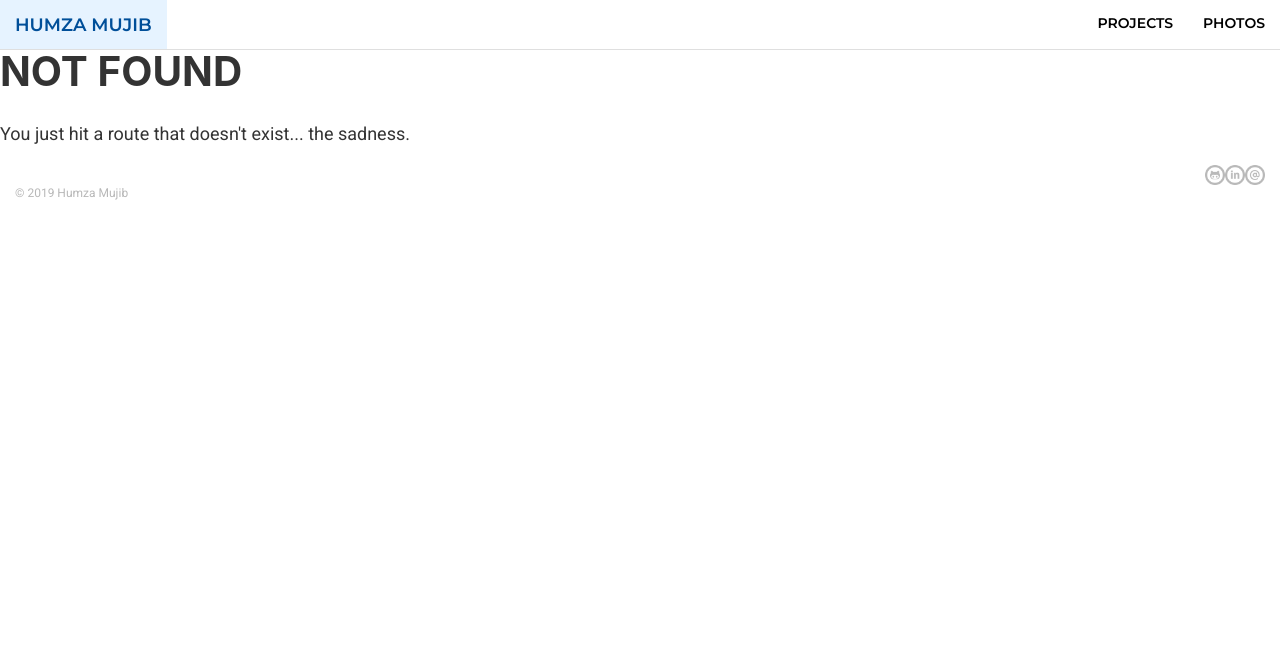
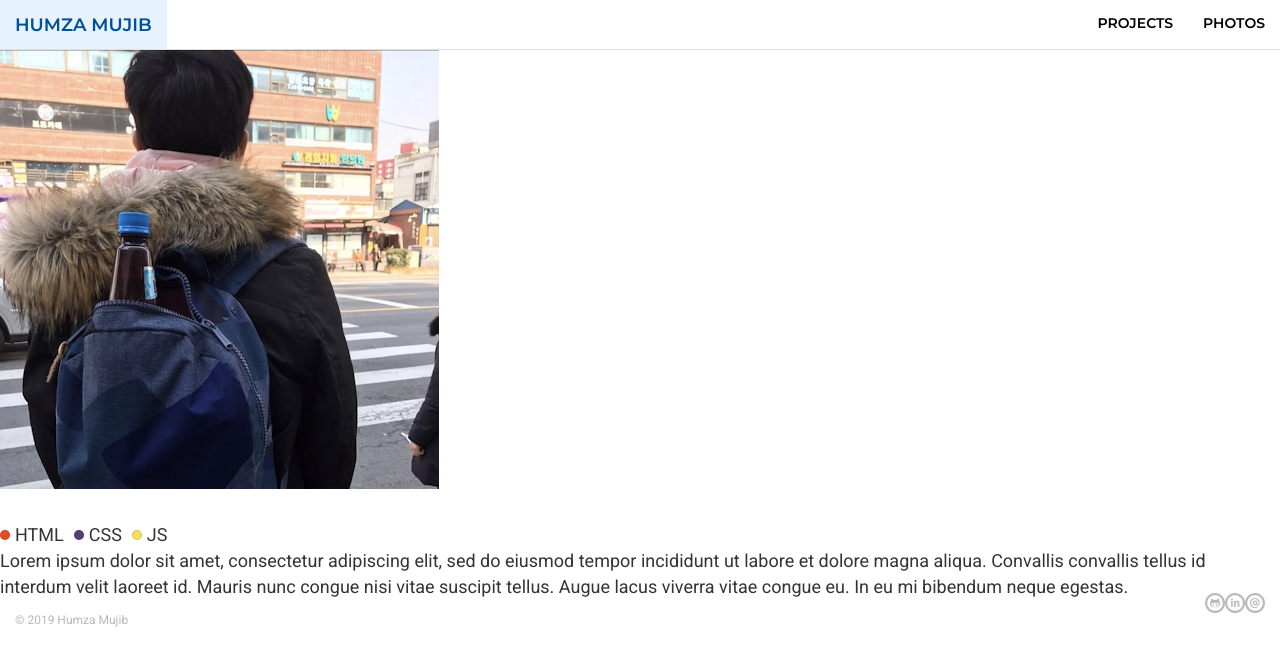
Before and after one commit to hkmcoding/personal-site, a Gatsby site: page /projects in a window 1280 px wide. Before the commit this address had no page. Built offline with nearby package versions, Linux system fonts and the light colour scheme; Gatsby itself is replaced by a stand-in of ours.

Commit message:
Finished a large portion of the project component. Preview image still needs a design

```diff
--- /dev/null
+++ b/src/components/projectComponent.js
@@ -0,0 +1,37 @@
+/**
+ * Project component that will be using props
+ * to display multiple projects with project details
+ *
+ */
+
+import React from 'react'
+import PropTypes from 'prop-types'
+
+const Project = props => {
+  return (
+	<>
+  <div className={`container`}>
+    <div className={`project-image`}>
+      <img src={props.image} />
+    </div>
+    <div className={`project-details`}>
+      <div className={`tech`}>
+        {props.tech.map((tech) =>
+        	<>
+          <div className={`tech-container`}>
+            <span className={`${tech} tech-bubbles`} />
+            <span className={`tech-used`}>{tech}</span>
+          </div>
+         </>
+        	)}
+      </div>
+      <div className={`project-description`}>
+        <span>{props.description}</span>
+      </div>
+    </div>
+  </div>
+	</>
+  )
+}
+
+export default Project
--- a/src/pages/index.js
+++ b/src/pages/index.js
@@ -30,7 +30,7 @@ const IndexPage = () => (
             About me
           </span>
           <p className={`about-paragraph`}>
-            Humza Mujib loves programming, gaming, lifting heavy things, music, and more much. You could call him a man of many hobbies. He graduated NJIT with a Bs.IT degree and a web development specialization in 2018. While originally hired as a Technical Business Analyst, Humza wasn't afraid to get into the code as he was coding throughout college. Eventually he transitioned into a Jr. Developer role and was even the lead developer on some large projects. For more info, check out some of the <Link to=''>projects</Link> he's worked on or some of his <Link to=''>photos</Link>. Thanks for stopping by!
+            Humza Mujib loves programming, gaming, lifting heavy things, music, and more much. You could call him a man of many hobbies. He graduated NJIT with a Bs.IT degree and a web development specialization in 2018. While originally hired as a Technical Business Analyst, Humza wasn't afraid to get into the code as he was coding throughout college. Eventually he transitioned into a Jr. Developer role and was even the lead developer on some large projects. For more info, check out some of the <Link to='/projects'>projects</Link> he's worked on or some of his <Link to=''>photos</Link>. Thanks for stopping by!
           </p>
         </div>
         <div className={`contact`}>
--- /dev/null
+++ b/src/pages/projects.js
@@ -0,0 +1,20 @@
+import React from 'react'
+import { Link } from 'gatsby'
+
+import Layout from '../components/layout'
+import Project from '../components/projectComponent'
+import SEO from '../components/seo'
+
+import '../styles/projects.css'
+
+// Image imports
+import profilePic from '../images/profile-picture.png'
+
+const Projects = () => (
+  <Layout>
+    <SEO title='Projects' />
+    <Project image={profilePic} tech={['HTML', 'CSS', 'JS']} description='Lorem ipsum dolor sit amet, consectetur adipiscing elit, sed do eiusmod tempor incididunt ut labore et dolore magna aliqua. Convallis convallis tellus id interdum velit laoreet id. Mauris nunc congue nisi vitae suscipit tellus. Augue lacus viverra vitae congue eu. In eu mi bibendum neque egestas.' />
+  </Layout>
+)
+
+export default Projects
--- /dev/null
+++ b/src/styles/projects.css
@@ -0,0 +1,31 @@
+.tech {
+	display: flex;
+}
+
+.tech-container {
+	display: flex;
+	flex-direction: row;
+	align-items: center;
+	margin-right: 10px;
+}
+
+.tech-bubbles {
+	display: inline-block;
+	height: 10px;
+	width: 10px;
+	margin-right: 5px;
+	border-radius: 50px;
+	border: 1px solid rgba(0,0,0,.125);
+}
+
+.JS {
+	background-color: #f1e05a;
+}
+
+.HTML {
+	background-color: #e34c26;
+}
+
+.CSS {
+	background-color: #563d7c;
+}
```
Also changed, not shown: src/pages/page-2.js (deleted, +0 -16 lines).
